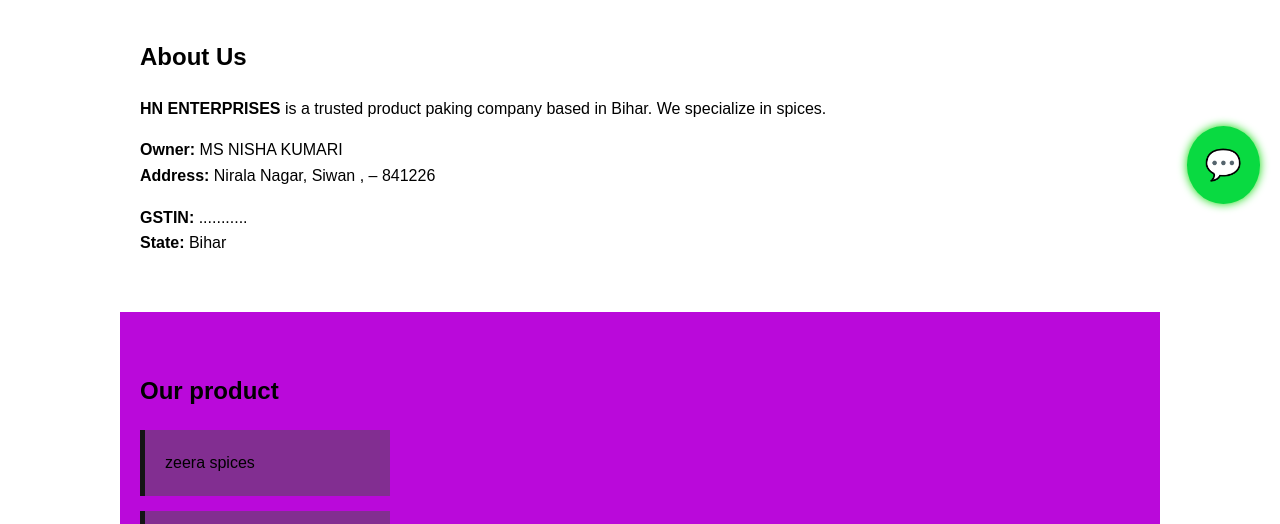
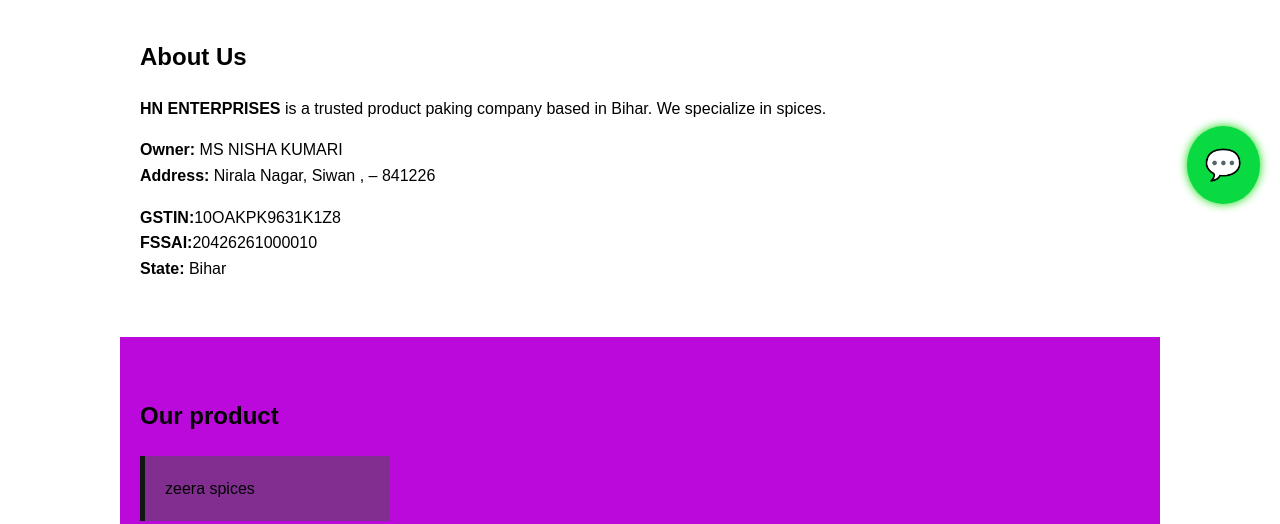
Before and after one commit to nishakumarinishakumari935-beep/hngrocery, a plain HTML site: page index.html in a window 1280 px wide. Shown: the part 576-1100 px from the top of the page. Drawn offline with Linux system fonts and the light colour scheme.

Commit message:
Update company information in index.html
Updated company details including GSTIN and FSSAI numbers.

```diff
--- a/index.html
+++ b/index.html
@@ -115,7 +115,8 @@
     </p>
 
     <p>
-        <strong>GSTIN:</strong> ...........<br>
+        <strong>GSTIN:</strong>10OAKPK9631K1Z8<br>
+        <strong>FSSAI:</strong>20426261000010<br>
         <strong>State:</strong> Bihar
     </p>
 </section>
```
